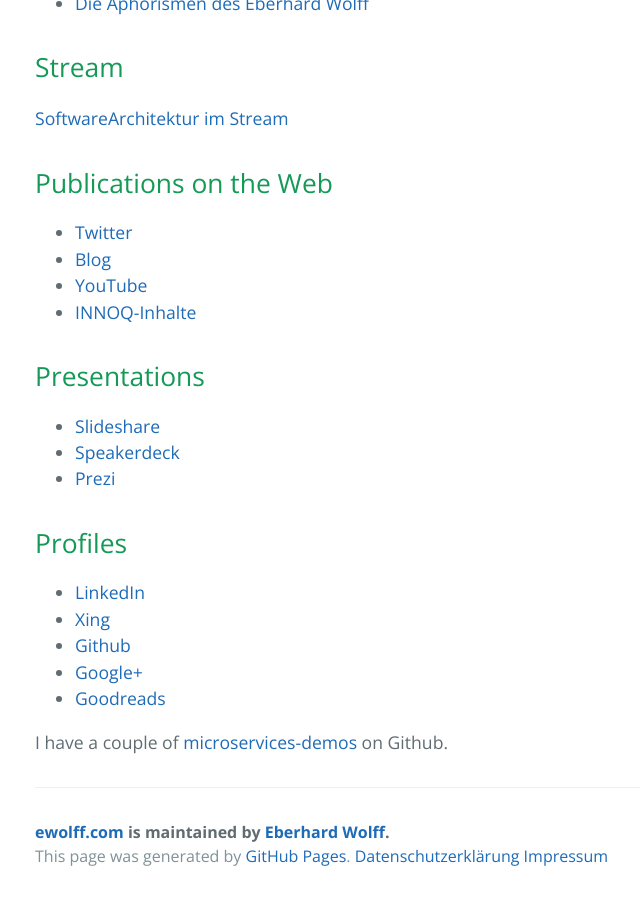
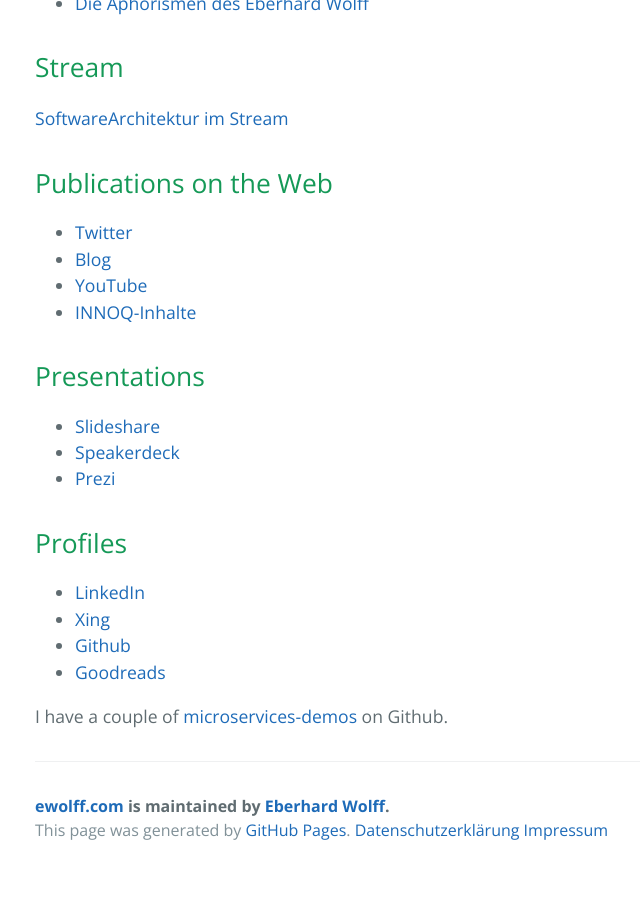
Before and after one commit to ewolff/ewolff.com, a Jekyll site: the page built from index.md, in a window 1280 px wide and 900 px high, scrolled down 1125 px. Shown: the whole window, without its empty margins (189-829 px from the left). Built offline with Jekyll 4.4.1, drawn with Linux system fonts in a browser that asks for light colours; our own code applies the rules of GitHub Pages for plain Markdown files; after the commit the page ends 1999 px from its top, so only the background shows below that.

Commit message:
Remove Google+

```diff
--- a/index.md
+++ b/index.md
@@ -56,7 +56,6 @@
   * [LinkedIn](http://www.linkedin.com/pub/eberhard-wolff/0/501/ab8)
   * [Xing](https://www.xing.com/profile/Eberhard_Wolff)
   * [Github](https://github.com/ewolff)
-  * [Google+](https://plus.google.com/+EberhardWolff)
   * [Goodreads](https://goodreads.com/author/show/111923.Eberhard_Wolff)
 
 I have a couple of [microservices-demos](microservices-demos.html) on Github.
```
